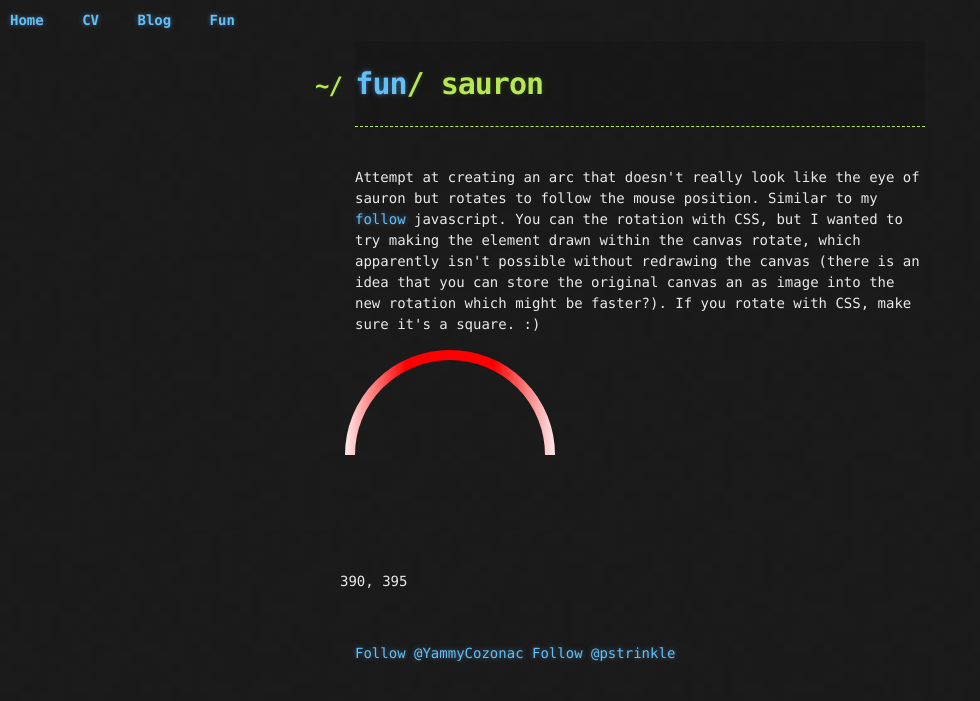
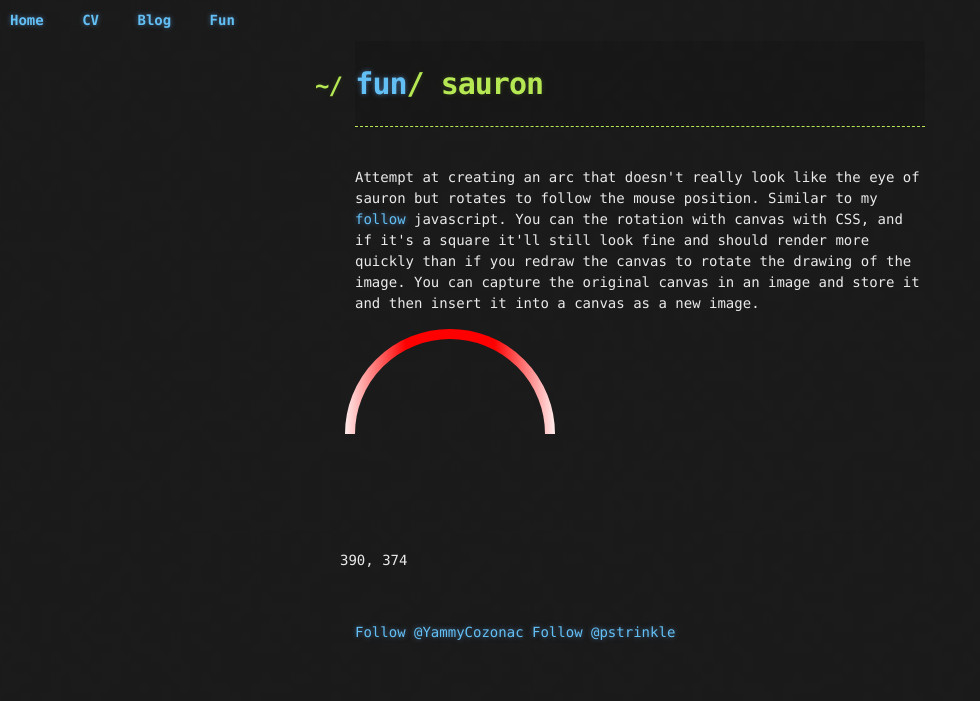
Before and after one commit to pstrinkle/pstrinkle.github.io, a Jekyll site: the page built from fun/sauron.html, in a window 1280 px wide. Shown: the top 701 px of the page, without its empty margins (0-980 px from the left). Built offline with Jekyll 4.4.1, drawn with Linux system fonts in a browser that asks for light colours; nearby versions of some CDN libraries; comment, search, counter and statistics services are not loaded.

Commit message:
Update sauron.html

```diff
--- a/fun/sauron.html
+++ b/fun/sauron.html
@@ -2,14 +2,14 @@
 layout: fun
 title: sauron
 ---
-<p>Attempt at creating an arc that doesn't really look like the eye of sauron but rotates to
+<p>
+  Attempt at creating an arc that doesn't really look like the eye of sauron but rotates to
 follow the mouse position.  Similar to my <a href="follow.html">follow</a> javascript.
 
-You can the rotation with CSS, but I wanted to try making the element drawn within the canvas rotate,
-which apparently isn't possible without redrawing the canvas (there is an idea that you can store the
-original canvas an as image into the new rotation which might be faster?).
-
-If you rotate with CSS, make sure it's a square. :)</p>
+You can the rotation with canvas with CSS, and if it's a square it'll still look fine and should render
+ more quickly than if you redraw the canvas to rotate the drawing of the image.  You can capture the original
+canvas in an image and store it and then insert it into a canvas as a new image.
+</p>
 
 <div class="row">
   <canvas id='eye' height="220" width="220" />
@@ -109,12 +110,15 @@
 
       $('#angle').text(degrees);
 
+      var nd = degrees - prevDegrees;
+      prevDegrees = nd;
+
       // rotate the eye...
       var $cvs = $('#eye');
-      $cvs.css('-ms-transform', 'rotate(' + degrees + 'deg)');
-      $cvs.css('-o-transform', 'rotate(' + degrees + 'deg)');
-      $cvs.css('-webkit-transform', 'rotate(' + degrees + 'deg)');
-      $cvs.css('-moz-transform', 'rotate(' + degrees + 'deg)');
+      $cvs.css('-ms-transform', 'rotate(' + nd + 'deg)');
+      $cvs.css('-o-transform', 'rotate(' + nd + 'deg)');
+      $cvs.css('-webkit-transform', 'rotate(' + nd + 'deg)');
+      $cvs.css('-moz-transform', 'rotate(' + nd + 'deg)');
 
     });
   });
```
Also changed, not shown: other parts of fun/sauron.html (+1 -0 lines).
